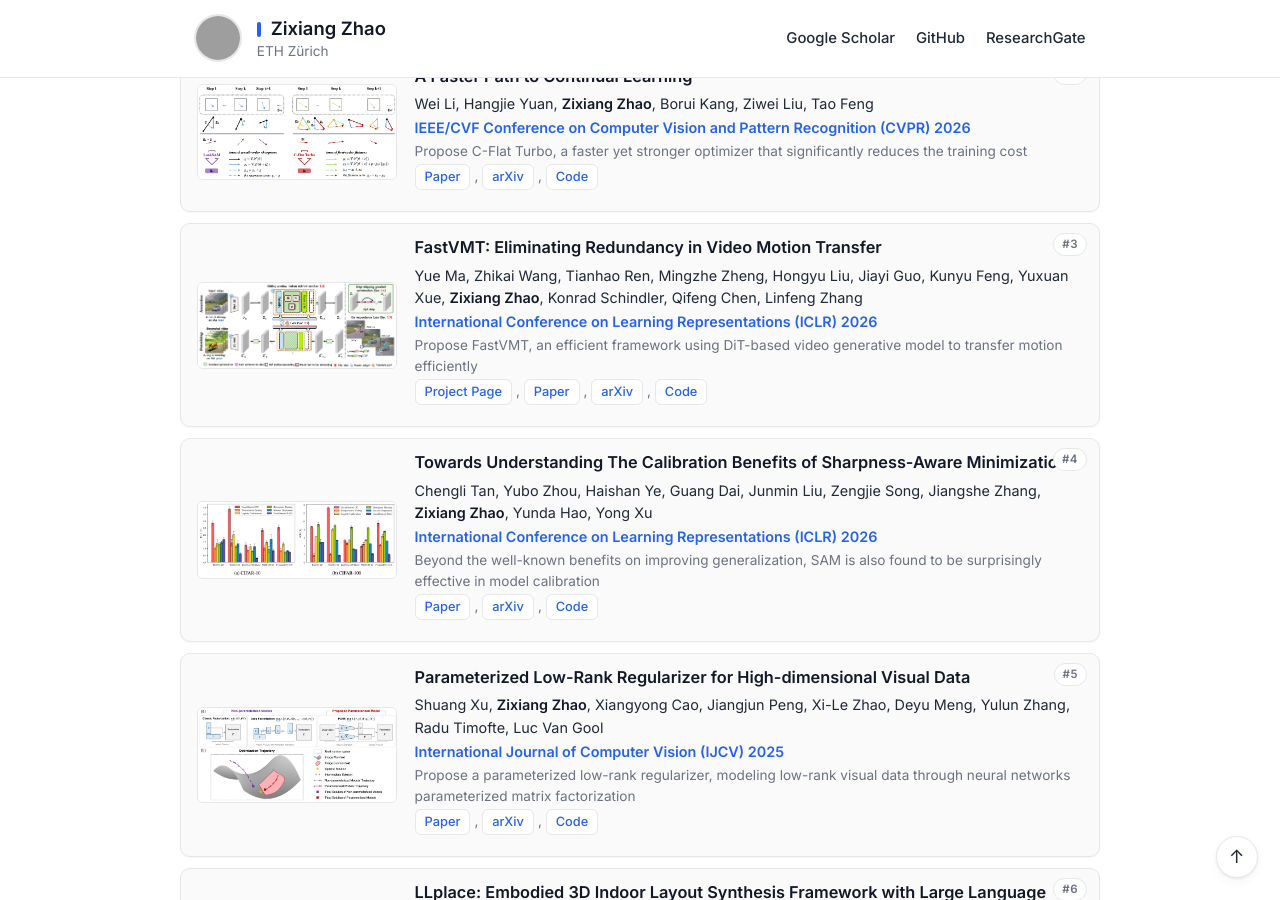
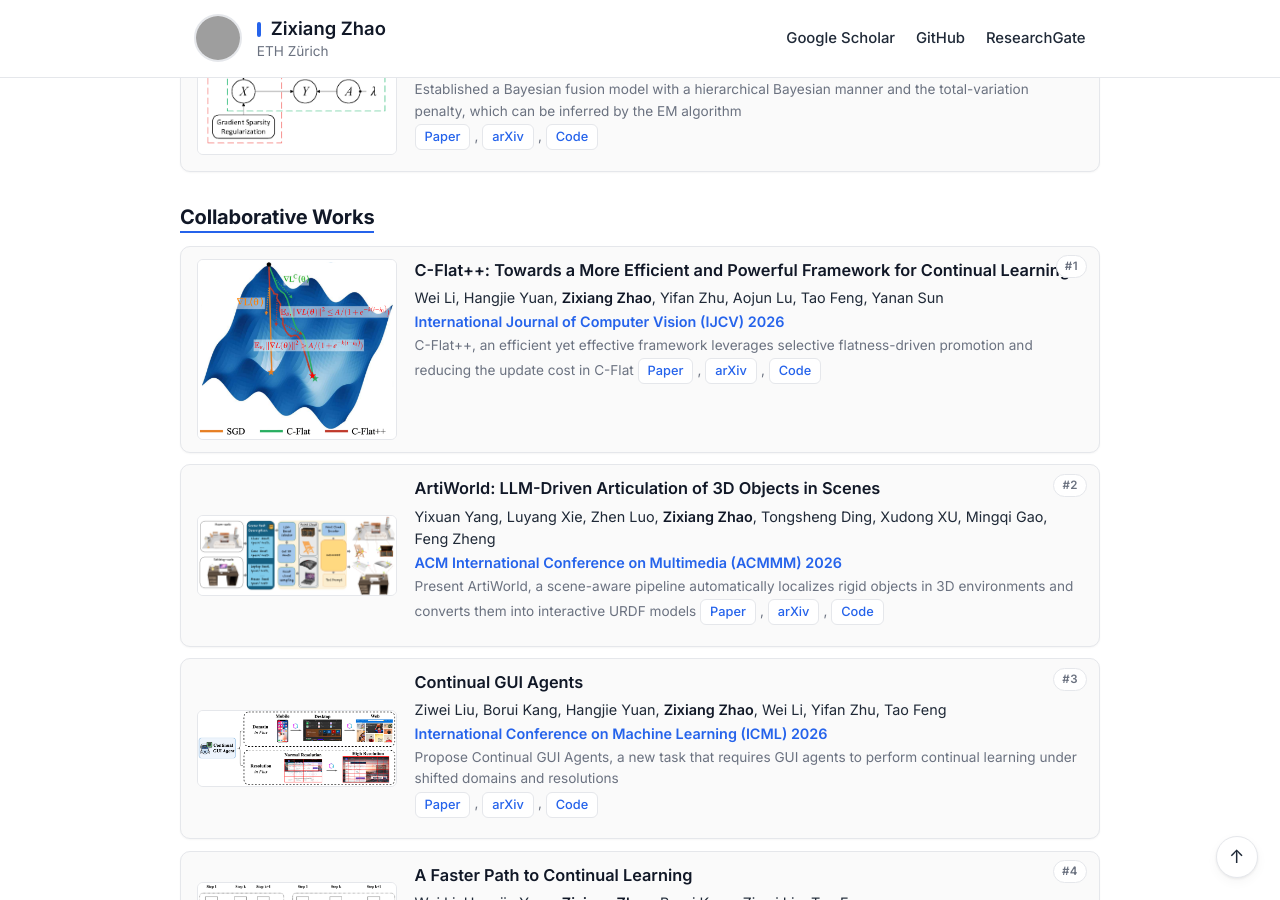
Before and after one commit to Zhaozixiang1228/Zhaozixiang1228.github.io, a Jekyll site: the page built from index.md, in a window 1280 px wide and 900 px high, scrolled down 5525 px. Built offline with Jekyll 4.4.1, drawn with Linux system fonts in a browser that asks for light colours; our own code applies the rules of GitHub Pages for plain Markdown files; some of the changed text lies outside the part shown; grey boxes are pictures that could not be loaded.

Commit message:
Update 20260927

```diff
--- a/index.md
+++ b/index.md
@@ -96,11 +96,23 @@
 <p class="cors-note"><strong>&dagger;</strong> denotes the corresponding author(s).</p>
 
 ## <u> First-Author / Project Leader </u>
+1. <img class="pub-thumb" src="images/paper_image/037_StitchVM.png" alt="StitchVM" loading="lazy" onerror="this.remove()"/> ***Stitched Value Model for Diffusion Alignment***
+* Hyojun Go, Hyungjin Chung<sup>&dagger;</sup>, Prune Truong, Goutam Bhat, Li Mi, Zhaochong An, **Zixiang Zhao<sup>&dagger;</sup>**, Dominik Narnhofer, Serge Belongie, Federico Tombari, Konrad Schindler
+* **Neural Information Processing Systems (NeurIPS) 2026**
+* Make any clean-image reward model work on noisy diffusion latents.
+  [Project Page](https://gohyojun15.github.io/StitchVM/), [arXiv](https://arxiv.org/abs/2605.19804), [Code](https://github.com/prs-eth/StitchVM)
+
+1. <img class="pub-thumb" src="images/paper_image/038_MambaVF.png" alt="MambaVF" loading="lazy" onerror="this.remove()"/> ***MambaVF: State Space Model for Efficient Video Fusion***
+* **Zixiang Zhao**, Yukun Cui, Lilun Deng, Haowen Bai, Haotong Qin, Tao Feng, Konrad Schindler
+* arXiv:2602.06017
+* MambaVF combines reciprocal state interaction with spatiotemporal bidirectional scanning for efficient video fusion
+  [Project Page](https://mambavf.github.io/), [arXiv](https://arxiv.org/abs/2602.06017), [Code]()
+
 1. <img class="pub-thumb" src="images/paper_image/030_VF-Bench.jpg" alt="VF-Bench" loading="lazy" onerror="this.remove()"/> ***A Unified Solution to Video Fusion: From Multi-Frame Learning to Benchmarking***
 * **Zixiang Zhao**, Haowen Bai, Bingxin Ke, Yukun Cui, Lilun Deng, Yulun Zhang, Kai Zhang, Konrad Schindler
 * **Neural Information Processing Systems (NeurIPS) 2025** <strong class="emph">(Spotlight)</strong>
 * Pioneering the first unified framework, benchmark, loss and evaluation protocol for video fusion across four key tasks
-  [Project Page🔥](https://vfbench.github.io/), [arXiv](https://arxiv.org/abs/2505.19858), [Code](https://github.com/Zhaozixiang1228/VF-Bench)
+  [Project Page](https://vfbench.github.io/), [arXiv](https://arxiv.org/abs/2505.19858), [Code](https://github.com/Zhaozixiang1228/VF-Bench)
 
 1. <img class="pub-thumb" src="images/paper_image/027_Hipandas.png" alt="Hipandas" loading="lazy" onerror="this.remove()"/> ***Hipandas: Hyperspectral Image Joint Denoising and Super-Resolution by Image Fusion with the Panchromatic Image***
 * Shuang Xu, **Zixiang Zhao<sup>&dagger;</sup>**, Haowen Bai, Chang Yu, Jiangjun Peng, Xiangyong Cao<sup>&dagger;</sup>, Deyu Meng
@@ -194,6 +206,18 @@
   [Paper](https://www.sciencedirect.com/science/article/pii/S0165168420302772), [arXiv](https://arxiv.org/abs/2005.05839), [Code](https://github.com/Zhaozixiang1228/IVIF-Bayesian-Fusion)
 
 ## <u> Collaborative Works </u>
+1. <img class="pub-thumb" src="images/paper_image/036_C-FlatPP.png" alt="C-FlatPP" loading="lazy" onerror="this.remove()"/> ***C-Flat++: Towards a More Efficient and Powerful Framework for Continual Learning***
+* Wei Li, Hangjie Yuan, **Zixiang Zhao**, Yifan Zhu, Aojun Lu, Tao Feng, Yanan Sun
+* **International Journal of Computer Vision (IJCV) 2026**
+- C-Flat++, an efficient yet effective framework leverages selective flatness-driven promotion and reducing the update cost in C-Flat
+  [Paper](https://link.springer.com/epdf/10.1007/s11263-026-03009-5?sharing_token=I2n6hPkIcNr0b7FG0vfOQ_e4RwlQNchNByi7wbcMAY7y8eeQsFiybeZihJiu9mFMKg9B03vKL3daH7AUgQ8uVladMPxrxi0Gsk7DLI0w-SD90LOTLdngZJoITpt0Qo_j4Jv7IvH3FmVJjQYKNU9ItVVzmCRLpc_irA8LSovZ3fc%3D), [arXiv](https://arxiv.org/abs/2508.18860), [Code](https://github.com/WanNaa/C-Flat_PP)
+
+1. <img class="pub-thumb" src="images/paper_image/035_ArtiWorld.png" alt="ArtiWorld" loading="lazy" onerror="this.remove()"/> ***ArtiWorld: LLM-Driven Articulation of 3D Objects in Scenes***
+* Yixuan Yang, Luyang Xie, Zhen Luo, **Zixiang Zhao**, Tongsheng Ding, Xudong XU, Mingqi Gao, Feng Zheng
+- **ACM International Conference on Multimedia (ACMMM) 2026**
+- Present ArtiWorld, a scene-aware pipeline automatically localizes rigid objects in 3D environments and converts them into interactive URDF models
+  [Paper](), [arXiv](https://arxiv.org/abs/2511.12977), [Code]()
+
 1. <img class="pub-thumb" src="images/paper_image/034_Continual-GUI.png" alt="Continual-GUI" loading="lazy" onerror="this.remove()"/> ***Continual GUI Agents***
 * Ziwei Liu, Borui Kang, Hangjie Yuan, **Zixiang Zhao**, Wei Li, Yifan Zhu, Tao Feng
 * **International Conference on Machine Learning (ICML) 2026**
```
Also changed, not shown: images/paper_image/035_ArtiWorld.png (added), images/paper_image/036_C-FlatPP.png (added), images/paper_image/037_StitchVM.png (added), images/paper_image/038_MambaVF.png (added).
